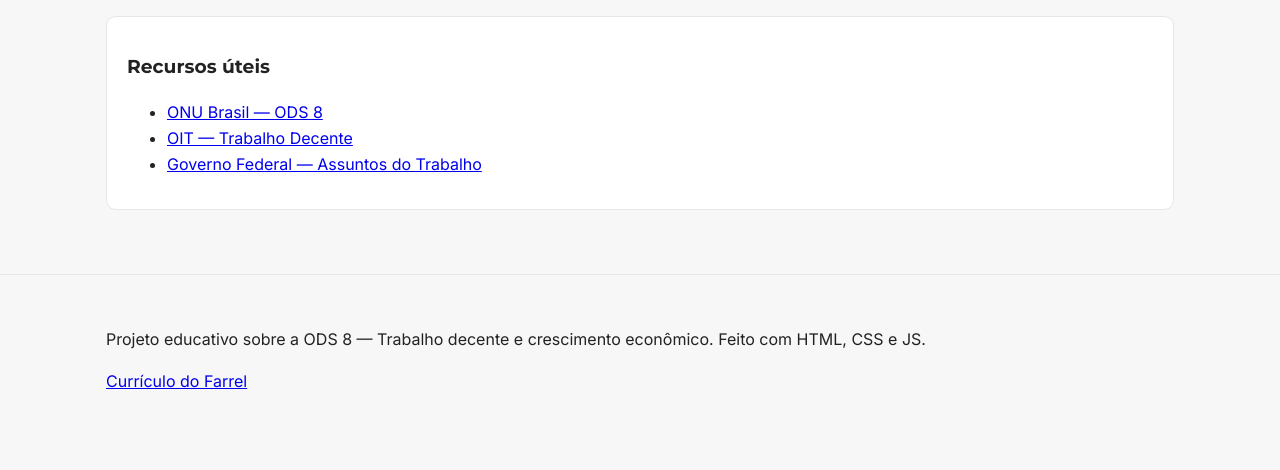
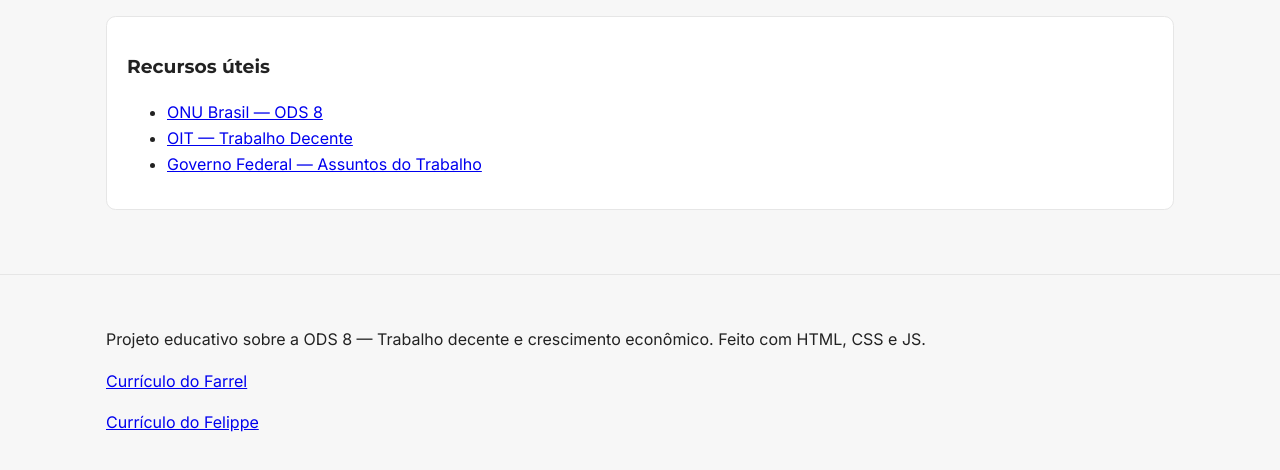
Before and after one commit to farreltobias/projeto-1-obs-8, a plain HTML site: page index.html in a window 1280 px wide. Shown: the part 2212-2682 px from the top of the page. Before the commit the page ends 2658 px from the top, so only its background shows below. Drawn offline with Linux system fonts and the light colour scheme.

Commit message:
feat(cv): add link to Felippe's CV in cadastro and login pages

```diff
--- a/index.html
+++ b/index.html
@@ -190,6 +190,9 @@
         <p>
             <a href="curriculo/farrel/index.html">Currículo do Farrel</a>
         </p>
+        <p>
+            <a href="curriculo/felippe/index.html">Currículo do Felippe</a>
+        </p>
     </div>
 </footer>
 </body>
```
Also changed, not shown: cadastro.html (+1 -0 lines), login.html (+1 -0 lines).
